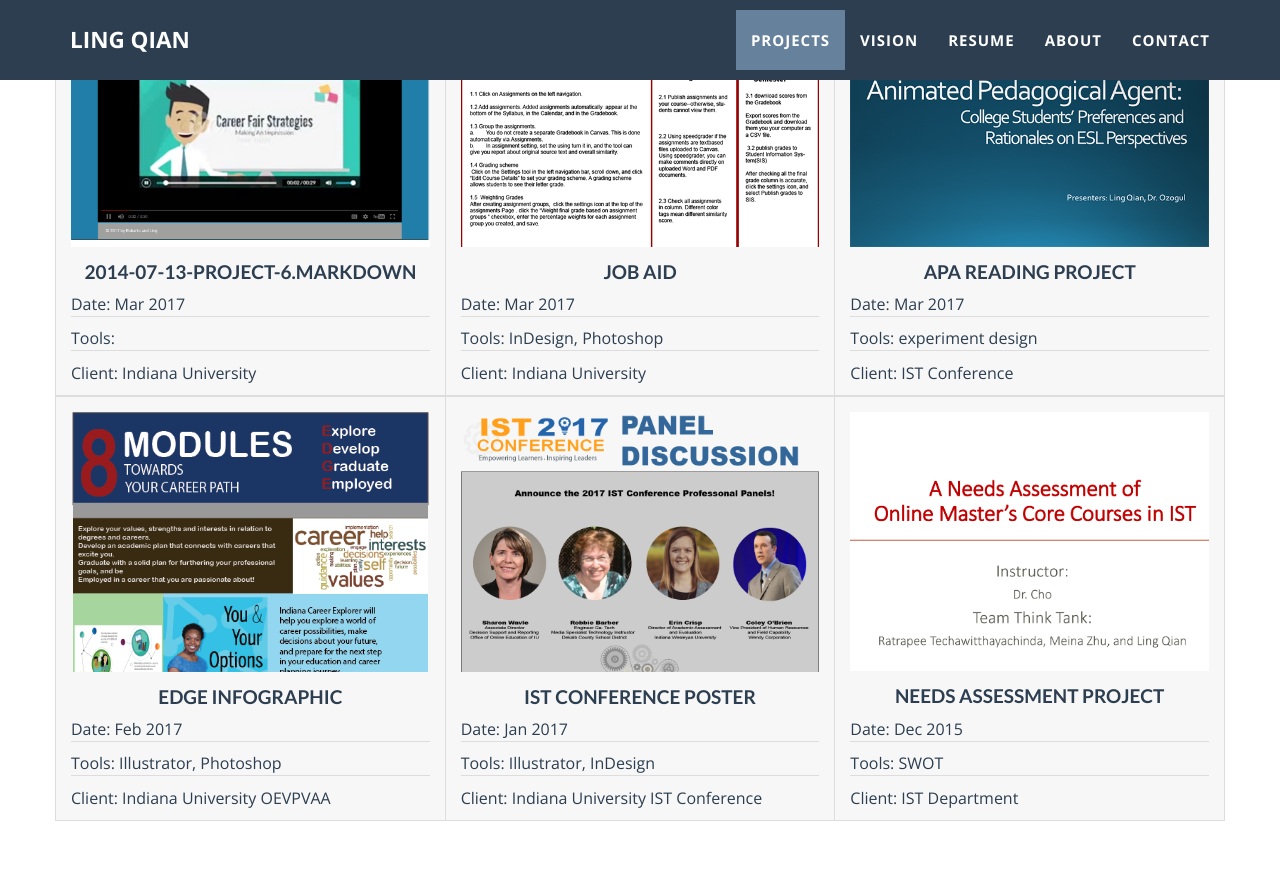
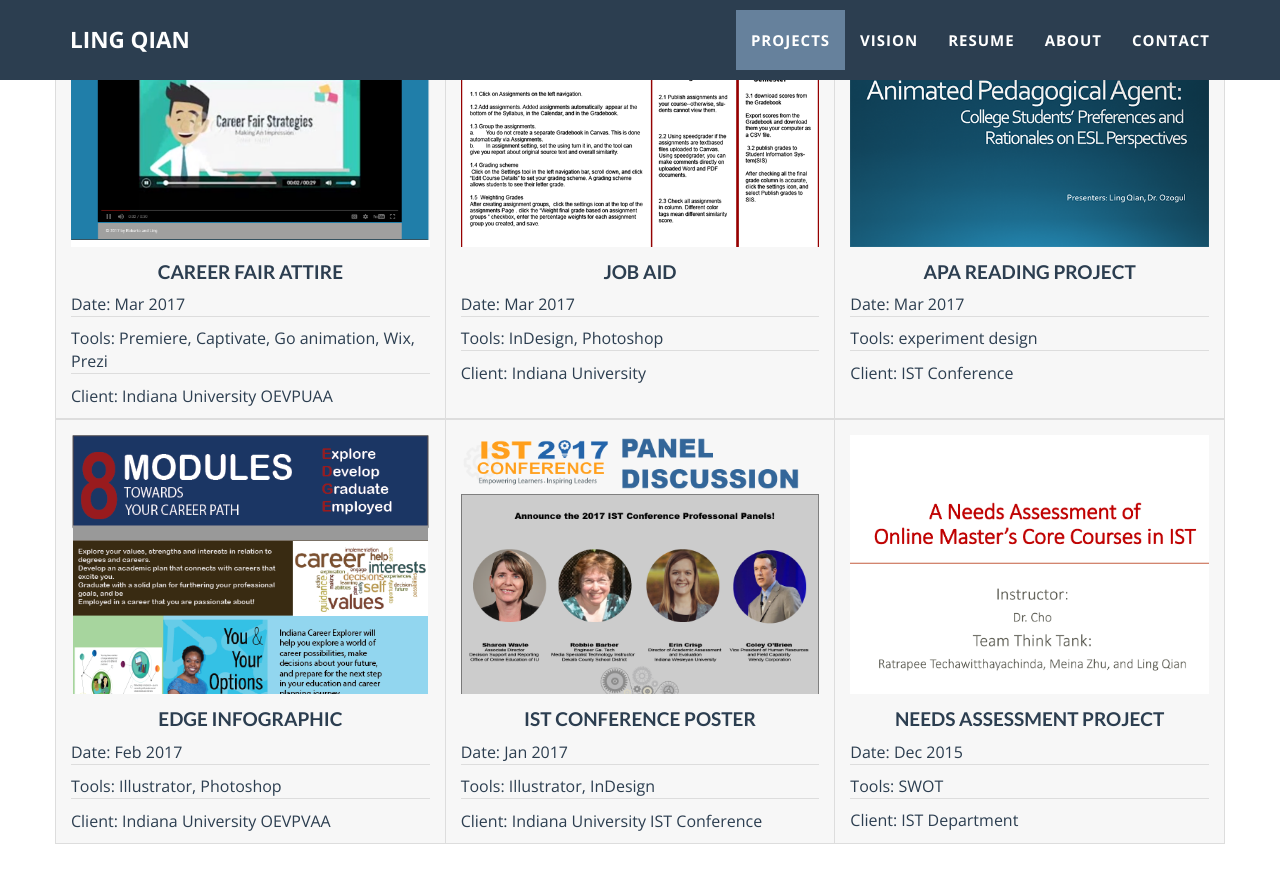
Before and after one commit to lingqiann/lingqiann.github.io, a Jekyll site: the page built from _posts/2014-07-13-project-6.markdown, in a window 1280 px wide and 900 px high, scrolled down 543 px. Shown: the top 883 px of the window. Built offline with Jekyll 4.4.1, drawn with Linux system fonts in a browser that asks for light colours.

Commit message:
Update 2014-07-13-project-6.markdown

```diff
--- a/_posts/2014-07-13-project-6.markdown
+++ b/_posts/2014-07-13-project-6.markdown
@@ -1,12 +1,11 @@
 ---
 layout: default
-modal-id: 6
+name: Career Fair Attire
+tools: "Premiere, Captivate, Go animation, Wix, Prezi"
 date: 2017-03-31
 img: main_project.png
 alt: image-alt
-project-date: April 2017
-client: Indiana University
-category: Instructional Design
+client: Indiana University OEVPUAA
 pdf: job_aid22.pdf
 ---
 This is the main project of Instructional Design for career class about how to make an impression in Job Fair. Developed by Ling Qian using Premiere, Captivate, Go animation, Wix, Prezi. Please click https://roborf.wixsite.com/careers to preview.
```
